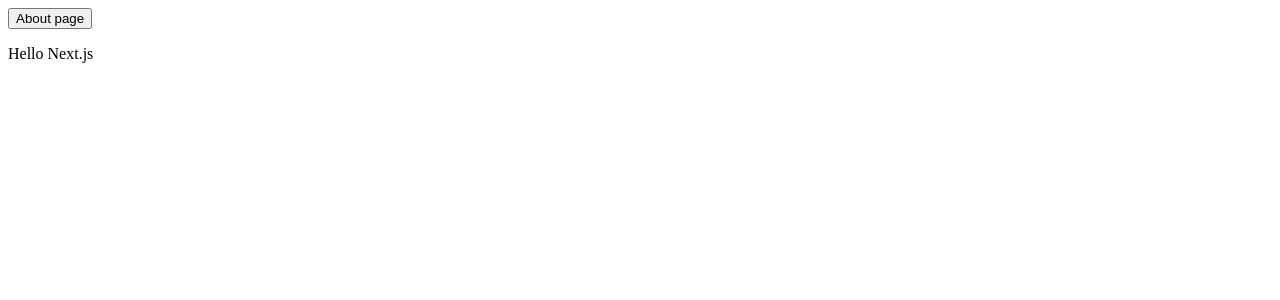
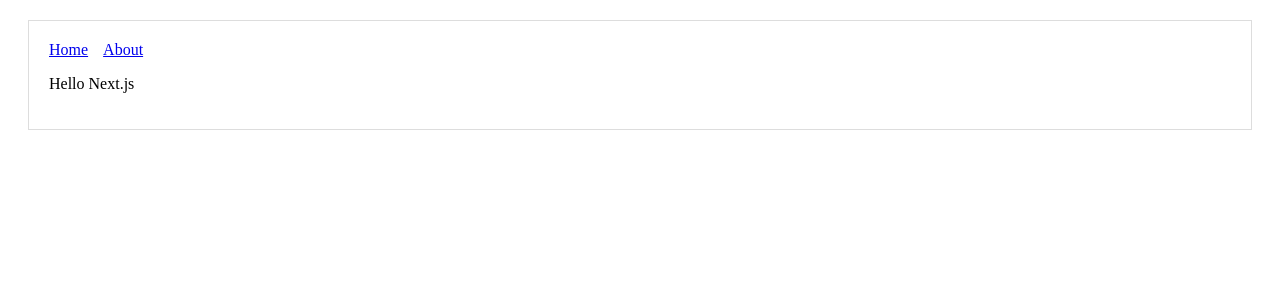
Before and after one commit to maksim-korzhov/hello-nextjs, a Next.js app: page / in a window 1280 px wide. Shown: the top 300 px of the page. Built offline with nearby package versions, Linux system fonts and the light colour scheme.

Commit message:
Navigate between pages

```diff
--- /dev/null
+++ b/components/Header.js
@@ -0,0 +1,18 @@
+import Link from "next/link";
+
+const linkStyle = {
+    marginRight: "15px"
+};
+
+const Header = () => (
+    <div>
+        <Link href="/">
+            <a style={ linkStyle }>Home</a>
+        </Link>
+        <Link href="/about">
+            <a style={ linkStyle }>About</a>
+        </Link>
+    </div>
+);
+
+export default Header;
--- /dev/null
+++ b/components/Layout.js
@@ -0,0 +1,16 @@
+import Header from "./Header";
+
+const layoutStyle = {
+    margin: "20px",
+    padding: "20px",
+    border: "1px solid #ddd"
+};
+
+const Layout = (props) => (
+    <div style={ layoutStyle }>
+        <Header />
+        { props.children }
+    </div>
+);
+
+export default Layout;
--- a/pages/about.js
+++ b/pages/about.js
@@ -1,5 +1,7 @@
+import Layout from "../components/Layout";
+
 export default () => (
-    <div>
+    <Layout>
         <p>This is about page</p>
-    </div>
+    </Layout>
 );
--- a/pages/index.js
+++ b/pages/index.js
@@ -1,12 +1,9 @@
-import Link from "next/link";
+import Layout from "../components/Layout";
 
 const Index = () => (
-    <div>
-        <Link href="/about" prefetch>
-            <button>About page</button>
-        </Link>
+    <Layout>
         <p>Hello Next.js</p>
-    </div>
+    </Layout>
 );
 
 export default Index;
```
